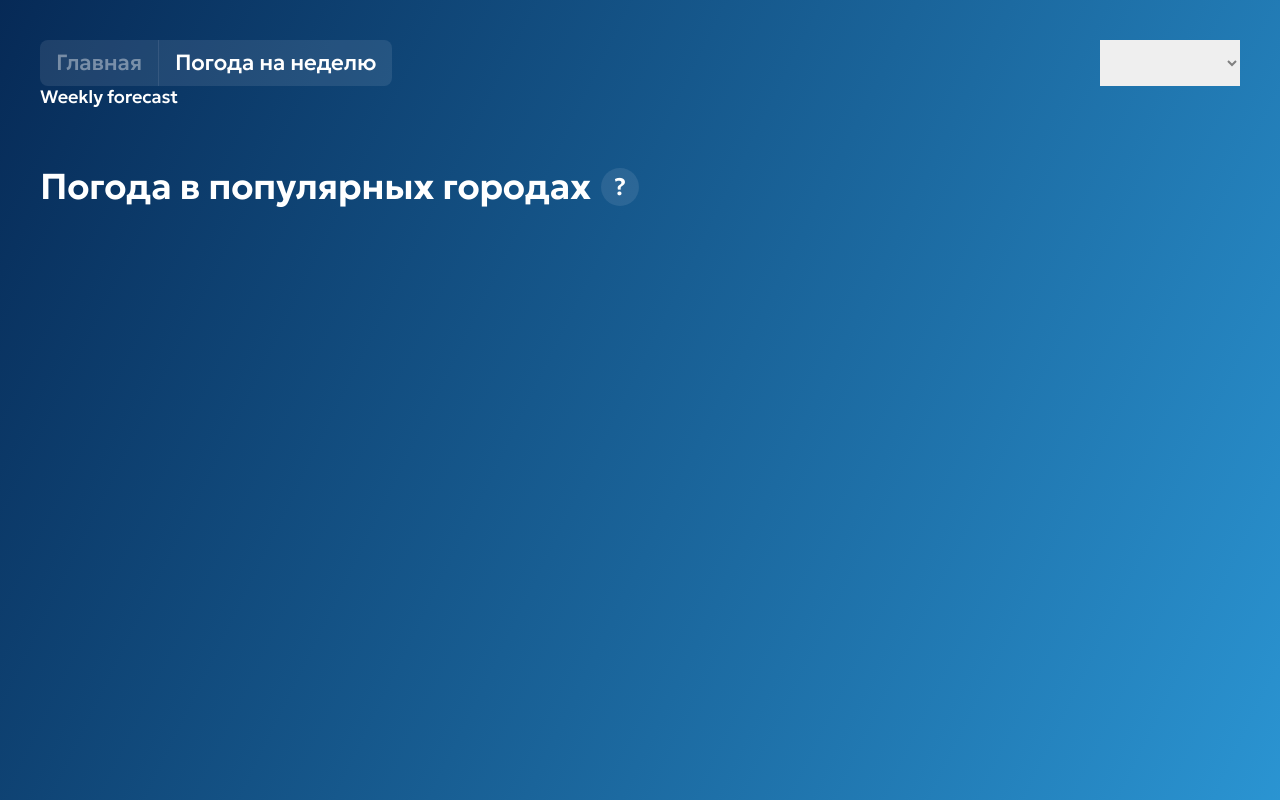
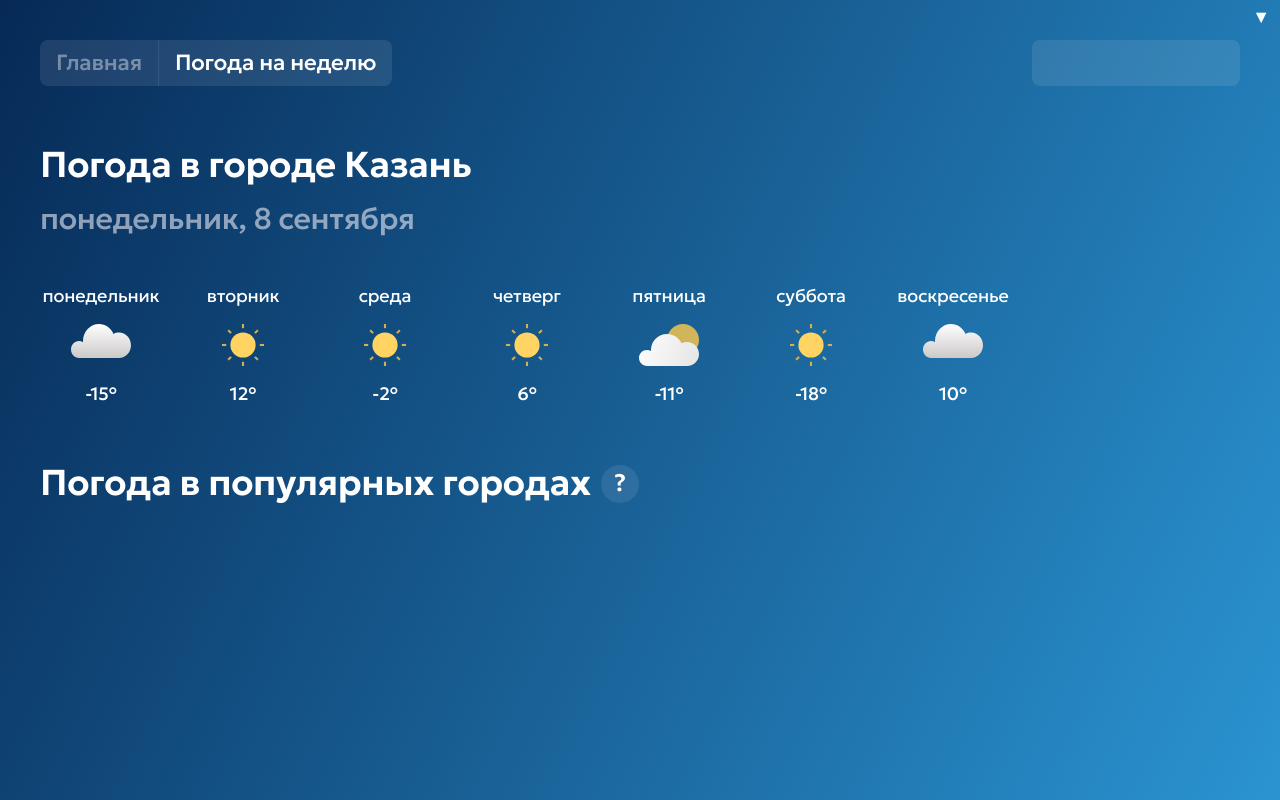
Before and after one commit to HProspere/weather.test, a Vue app: page /weekly in a window 1280 px wide. Built offline with nearby package versions, Linux system fonts and the light colour scheme.

Commit message:
Done without adaptives

```diff
--- a/src/components/forecast/forecast-weekly/forecast-weekly-plate/forecastWeeklyPlate.vue
+++ b/src/components/forecast/forecast-weekly/forecast-weekly-plate/forecastWeeklyPlate.vue
@@ -1,11 +1,74 @@
 <script setup lang="ts">
+import type { ForecastRecord } from '@/types/forecast.ts';
+import { type Component, computed, shallowRef, watch } from 'vue';
 
+const { day } = defineProps<{ day: ForecastRecord }>();
+const actualIcon = shallowRef<Component | null>(null);
+
+const weekDay = computed(() => new Intl.DateTimeFormat(
+  'ru-RU',
+  {
+    weekday: 'long',
+  }).format(day.timestamp)
+)
+
+async function loadIcon(iconName: string) {
+  try {
+    const iconModule = await import(`@/svg/${iconName}.svg`);
+    actualIcon.value = iconModule.default;
+  } catch {
+    console.error(`Icon "${iconName}" not found.`);
+    actualIcon.value = null;
+  }
+}
+
+watch(
+  () => day.weather,
+  (iconName) => {
+    if (iconName) {
+      loadIcon(iconName);
+    }
+  },
+  { immediate: true },
+);
 </script>
 
 <template>
-  Weekly forecast detailed plate
+  <div class="weekly-plate">
+    <div class="week-day">{{ weekDay }}</div>
+    <div class="icon-frame">
+      <component
+        class="weather-icon"
+        v-if="actualIcon"
+        :is="actualIcon"
+      />
+    </div>
+    <div class="temp">{{ day.temp }}&deg;</div>
+  </div>
 </template>
 
 <style lang="scss" scoped>
+.weekly-plate {
+  width: 122px;
+  display: flex;
+  flex-direction: column;
+  align-items: center;
+  gap: 8px;
 
+  .week-day {
+    @include typo.font-p1-reg;
+  }
+
+  .icon-frame {
+    width: 60px;
+    height: 60px;
+    display: flex;
+    align-items: center;
+    justify-content: center;
+
+    .weather-icon {
+      height: 42px;
+    }
+  }
+}
 </style>
--- a/src/components/forecast/forecast-weekly/forecastWeekly.vue
+++ b/src/components/forecast/forecast-weekly/forecastWeekly.vue
@@ -1,11 +1,27 @@
 <script setup lang="ts">
+import ForecastHeader from '@/components/forecast/forecast-header/forecastHeader.vue';
+import ForecastWeeklyPlate from '@/components/forecast/forecast-weekly/forecast-weekly-plate/forecastWeeklyPlate.vue';
+import { useForecastStore } from '@/stores/forecast.ts';
+import { storeToRefs } from 'pinia';
 
+const { selectedCity } = storeToRefs(useForecastStore());
 </script>
 
 <template>
-  Weekly forecast
+  <forecast-header />
+  <div class="weekly-panel">
+    <forecast-weekly-plate
+      v-for="day in selectedCity.weekly"
+      :day="day"
+    />
+  </div>
 </template>
 
 <style lang="scss" scoped>
-
+.weekly-panel {
+  width: 100%;
+  display: flex;
+  gap: 20px;
+  justify-content: flex-start;
+}
 </style>
--- a/src/components/main-header/mainHeader.vue
+++ b/src/components/main-header/mainHeader.vue
@@ -6,7 +6,7 @@ import { useForecastStore } from '@/stores/forecast.ts';
 
 const router = useRouter();
 const forecastStore = useForecastStore();
-const { citiesList, selectedCity, popularCities } = storeToRefs(forecastStore);
+const { citiesList, selectedCity } = storeToRefs(forecastStore);
 
 const routerTabs = router.getRoutes()
   .filter((path) => !!path.meta.isRoot)
@@ -28,20 +28,21 @@ const activeRoute = computed(() => `/${router.currentRoute.value.fullPath.split(
       </div>
     </div>
 
+    <div class="city-selector">
       <select
         name="cities"
         id="cities-selector"
-      style="color: gray"
         v-model="selectedCity"
       >
         <option
           v-for="city in citiesList"
           :value="city"
-        style="color: blue"
+          class="city-option"
         >
           {{ city.name }}
         </option>
       </select>
+    </div>
   </div>
 </template>
 
@@ -81,5 +82,33 @@ const activeRoute = computed(() => `/${router.currentRoute.value.fullPath.split(
       }
     }
   }
+
+  .city-selector {
+    background-color: colors.$base-white-10;
+    border-radius: 8px;
+
+    &::after {
+      content: "▼";
+      font-size: 1rem;
+      top: 6px;
+      right: 10px;
+      position: absolute;
+    }
+
+    select {
+      @include typo.font-p4-med;
+      appearance: none;
+      background-color: #fff0;
+      padding: 10px 46px 10px 16px;
+    }
+
+    .city-option {
+      background-color: colors.$medium-blue;
+
+      &:hover {
+        background-color: colors.$light-blue;
+      }
+    }
+  }
 }
 </style>
--- a/src/components/popular-cities/popular-cities-forecast/popularCitiesForecast.vue
+++ b/src/components/popular-cities/popular-cities-forecast/popularCitiesForecast.vue
@@ -1,7 +1,7 @@
 <script setup lang="ts">
-import PopularCityPlate from "@/components/popular-cities/popullar-city-plate/popularCityPlate.vue";
-import { useForecastStore } from "@/stores/forecast.ts";
-import { storeToRefs } from "pinia";
+import PopularCityPlate from '@/components/popular-cities/popullar-city-plate/popularCityPlate.vue';
+import { useForecastStore } from '@/stores/forecast.ts';
+import { storeToRefs } from 'pinia';
 
 const { popularCities } = storeToRefs(useForecastStore());
 </script>
--- a/src/components/popular-cities/popularCities.vue
+++ b/src/components/popular-cities/popularCities.vue
@@ -1,7 +1,6 @@
 <script setup lang="ts">
-
-import PopularCitiesHeader from "@/components/popular-cities/popular-cities-header/popularCitiesHeader.vue";
-import PopularCitiesForecast from "@/components/popular-cities/popular-cities-forecast/popularCitiesForecast.vue";
+import PopularCitiesHeader from '@/components/popular-cities/popular-cities-header/popularCitiesHeader.vue';
+import PopularCitiesForecast from '@/components/popular-cities/popular-cities-forecast/popularCitiesForecast.vue';
 </script>
 
 <template>
--- a/src/styles/_main.scss
+++ b/src/styles/_main.scss
@@ -1,5 +1,6 @@
 @use "colors";
 @use "typo";
+@use "sizes";
 
 * {
   @include typo.base-font;
--- /dev/null
+++ b/src/styles/_sizes.scss
@@ -0,0 +1,30 @@
+$laptop-media-size: 1440px;
+$tablet-media-size: 768px;
+$phone-media-size: 480px;
+
+// $size-2xs: $numeral-1;
+// $size-xs: $numeral-2;
+// $size-s: $numeral-4;
+// $size-m: $numeral-8;
+// $size-l: $numeral-14;
+// $size-xl: $numeral-16;
+// $size-2xl: $numeral-28;
+
+
+@media only screen and (max-width: $laptop-media-size - 1) {
+  $base-size: 2px;
+  $base-border: 4px;
+  $back-color: gold;
+}
+
+@media only screen and (max-width: $tablet-media-size - 1) {
+  $base-size: 2px;
+  $base-border: 4px;
+  $back-color: gold;
+}
+
+@media only screen and (max-width: $phone-media-size - 1) {
+  $base-size: 1px;
+  $base-border: 2px;
+  $back-color: lightgray;
+}
```
Also changed, not shown: vite.config.ts (+4 -3 lines). Lines whose indentation alone changed are shown as unchanged.
